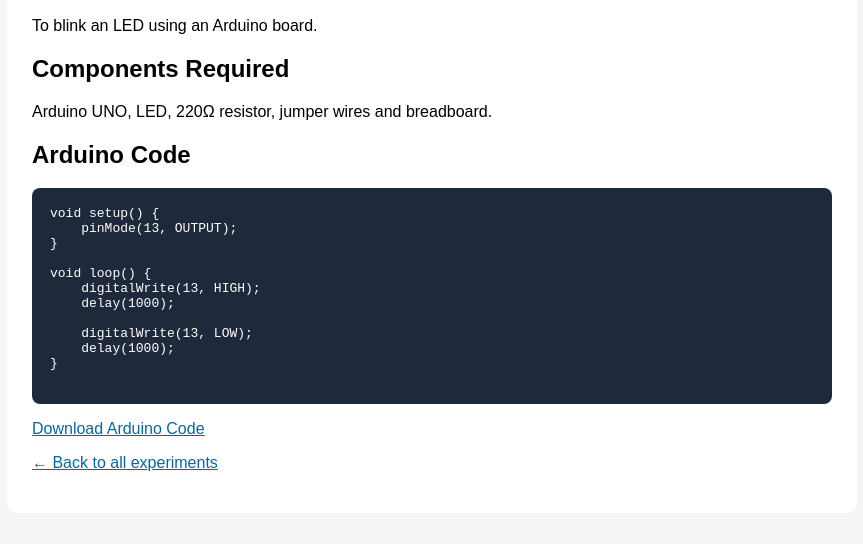
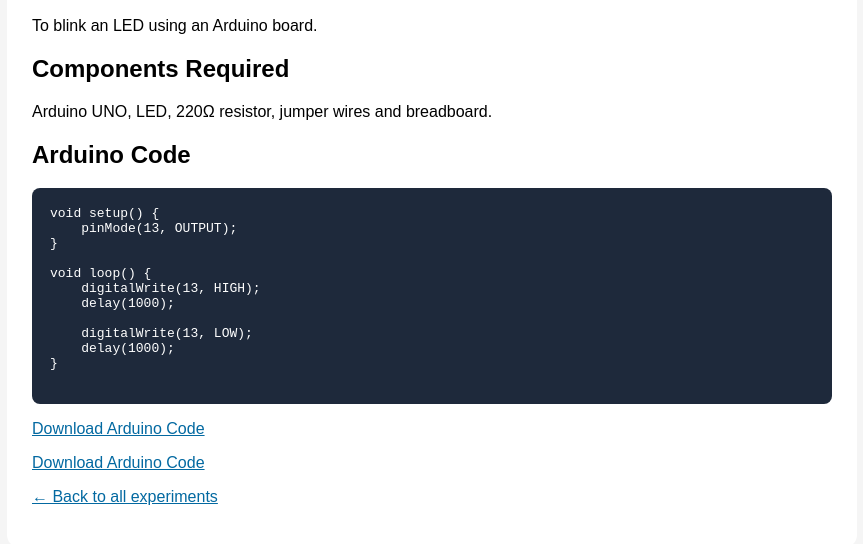
Before and after one commit to psjadhav009/animal, a plain HTML site: page IoT/index.html in a window 1280 px wide. Shown: the part 166-710 px from the top of the page, without its empty margins (208-1071 px from the left). Drawn offline with Linux system fonts and the light colour scheme.

Commit message:
Add download link for Animal.py in index.html

```diff
--- a/IoT/index.html
+++ b/IoT/index.html
@@ -69,6 +69,10 @@
     </p>
 
     <p>
+        <a href="Animal.py" download>Download Arduino Code</a>
+    </p>
+
+    <p>
         <a href="../">← Back to all experiments</a>
     </p>
 
```
